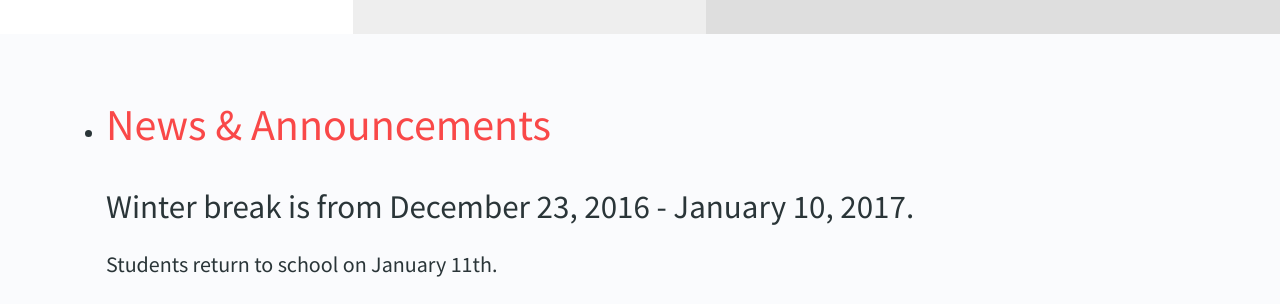
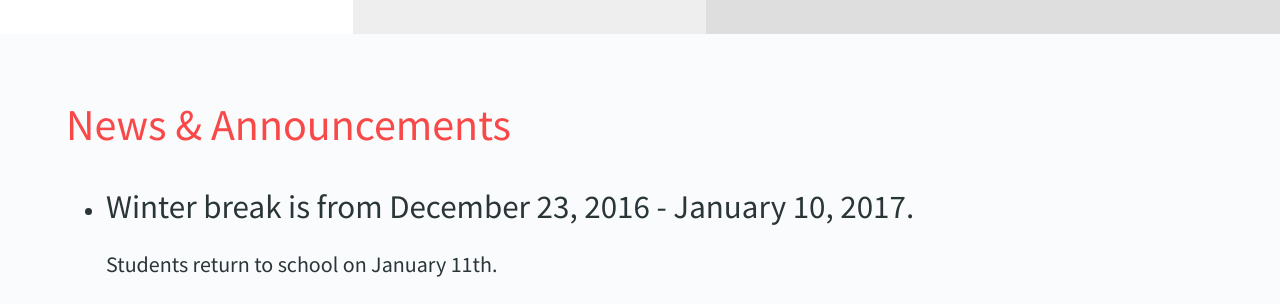
Before and after one commit to jimthoburn/gladstone, a Jekyll site: the page built from home.markdown, in a window 1280 px wide. Shown: the part 1996-2300 px from the top of the page. Built offline with Jekyll 4.4.1, drawn with Linux system fonts in a browser that asks for light colours.

Commit message:
Amend my last commit.

```diff
--- a/home.markdown
+++ b/home.markdown
@@ -70,10 +70,10 @@ Learn more [about our school](/about)
 
 <section>
 
+<h2>News &amp; Announcements</h2>
+
 <ul>
 <li markdown="1">
-
-## News & Announcements
 
 ### Winter break is from December 23, 2016 - January 10, 2017.
 
```
